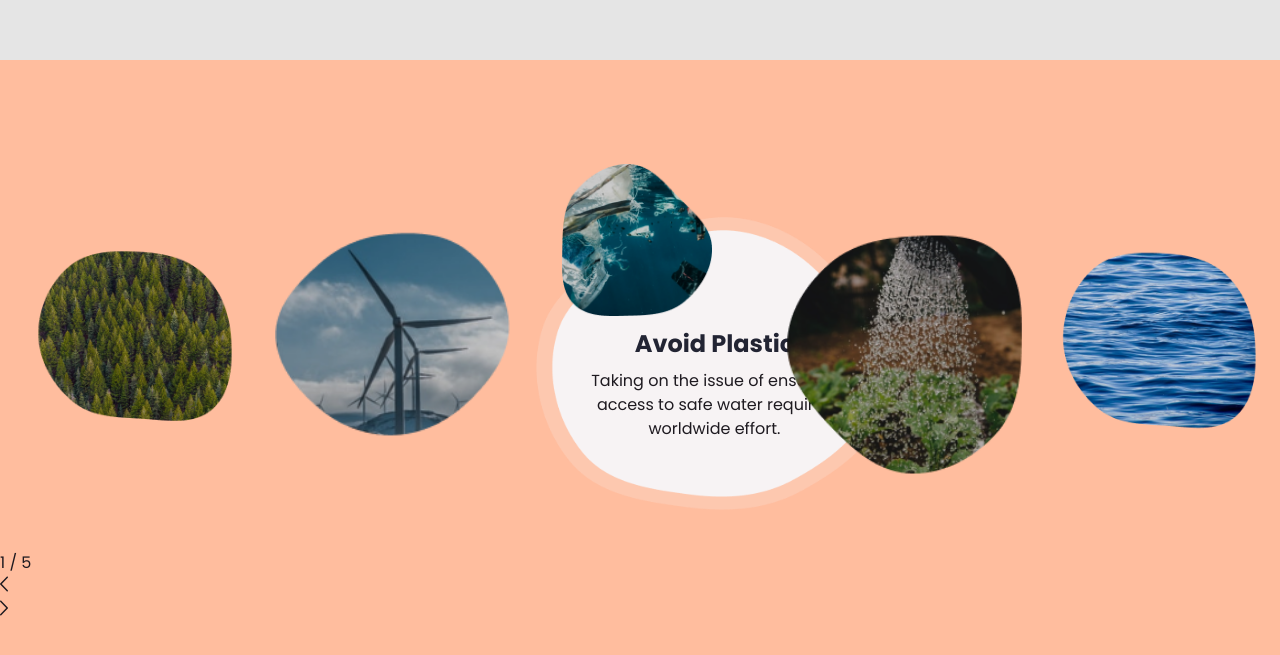
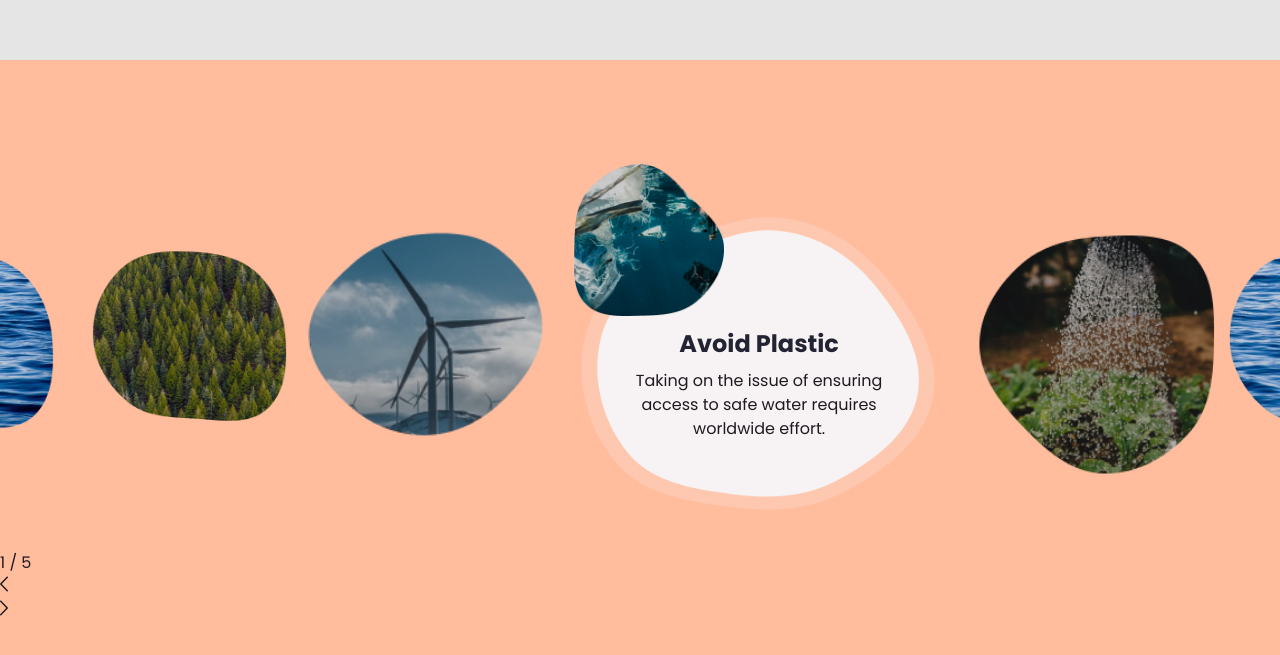
Before and after one commit to MaxWalex/rootz, a React (Create React App) app: page / in a window 1280 px wide. Shown: the part 2902-3557 px from the top of the page. Built offline with nearby package versions, Linux system fonts and the light colour scheme.

Commit message:
added section carousel #3

```diff
--- a/src/components/carousel/Carousel.jsx
+++ b/src/components/carousel/Carousel.jsx
@@ -52,10 +52,11 @@ function Carousel() {
   return (
     <section className='carousel'>
         <Swiper
-            slidesPerView={5}
+            slidesPerView={5.5}
             createElements={true}
             centeredSlides={true}
             loop={true}
+            // spaceBetween={52}
             navigation={{
                 prevEl: navigationPrevRef.current,
                 nextEl: navigationNextRef.current,
--- a/src/components/carousel/carousel.scss
+++ b/src/components/carousel/carousel.scss
@@ -3,7 +3,7 @@
     padding: 104px 0;
 
     .swiper_slide-desc {
-        transition: 0.4s;
+        // transition: 0.4s;
         position: absolute;
         top: 0;
         opacity: 0;
@@ -25,6 +25,12 @@
         &.swiper-slide-active {
             transform: scale(1);
             position: relative;
+            width: 438px !important;
+            // margin: 0 auto;
+            // padding-left: 52px;
+            display: flex;
+            flex-direction: column;
+            align-items: flex-end;
 
             .swiper_slide-img {
                 transition: 0.4s;
@@ -33,6 +39,7 @@
                 top: -50px;
                 z-index: 1;
                 img {
+                    transition: 0.4s;
                     width: 150px;
                 }
             }
```
